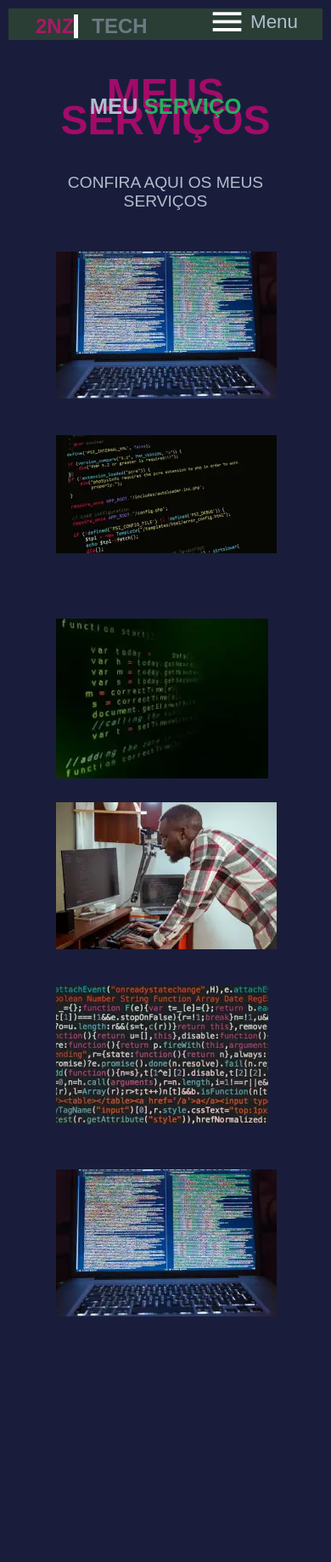
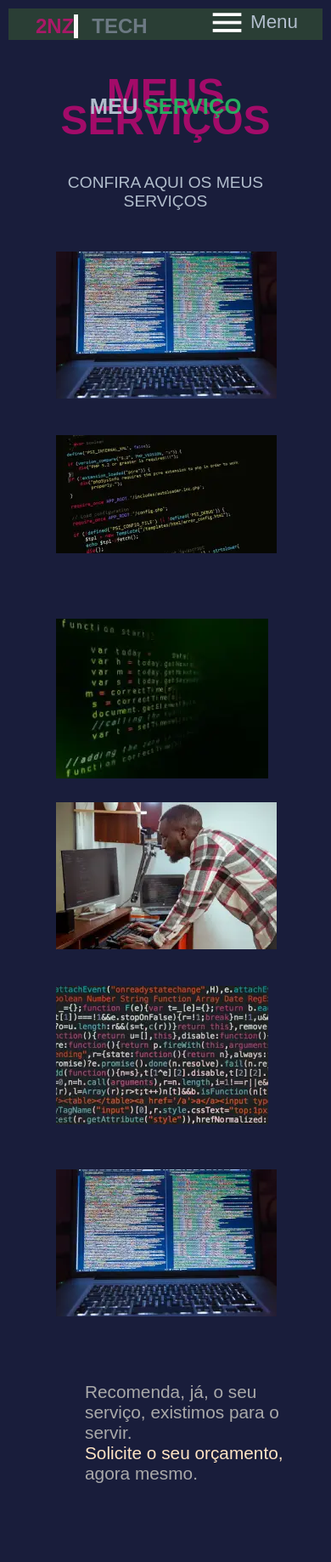
Before and after one commit to professorbaptista/flask_site, a Flask app: page /portfolio in a window 390 px wide. Shown: the whole page at 85% size. Before the commit the page ends 1549 px from the top, so only its background shows below. Run offline with Flask 3, Linux system fonts and the light colour scheme.

Commit message:
Inclusão do link para solicitar serviços

```diff
--- a/src/static/css/admin.css
+++ b/src/static/css/admin.css
@@ -27,8 +27,12 @@
             font-size: 1.8rem;
         }
 
+        h2{
+            font-size: 1.8rem;
+        }
+
         p{
-            font-size: 1.5rem;
+            font-size: 1.4rem;
         }
     }
 }
--- a/src/static/css/portfolio.css
+++ b/src/static/css/portfolio.css
@@ -39,7 +39,7 @@
     display: grid;
     grid-template-columns: repeat(3, 1fr);
     gap: 2rem;
-    margin: 1rem 0 0 5rem;
+    margin: 1rem 0 0 2rem;
     .portfolio-item{
       position: relative;
       border-radius: 15px;
@@ -110,6 +110,27 @@
     transform: scale(1);
   }
 
+  /* Soliccitar orçamento */
+  .recomenda{
+    width: 690px;
+    padding: 10px;
+    margin: 40px;
+    p{
+      font-size: 1.3rem;
+      color: darkgrey;
+
+      a{
+        color: #ffe4c4;
+        font-size: 1.3rem;
+
+        &:hover{
+          color: beige;
+          text-decoration: underline;
+        }
+      }
+    }
+  }
+
 
   @media screen and (max-width: 600px){
 
@@ -139,6 +160,26 @@
       margin: 1rem 0 0 1rem;
       gap: 1rem;
     }
+
+    /* Soliccitar orçamento */
+  .recomenda{
+    width: 100%;
+
+    p{
+      font-size: 1.3rem;
+      color: darkgrey;
+
+      a{
+        color: #ffe4c4;
+        font-size: 1.3rem;
+
+        &:hover{
+          color: beige;
+          text-decoration: underline;
+        }
+      }
+    }
+  }
   }
 
   @media screen and (min-width: 600px) and (max-width: 920px){
--- a/src/templates/portfolio.html
+++ b/src/templates/portfolio.html
@@ -59,18 +59,7 @@
          <div class="hover-item">
             <h3>Serviços</h3>
             <div class="icon">
-               <h2>Desenvolvimento sites estáticos e dinâmicos</h2>
-               <!-- <a class="icon" href="{{ url_for('index') }}">
-                  <spa style="color: bisque;"></spa>
-                  <img src="{{ url_for('static', filename='images/github.jpg' ) }}" alt="image">
-               </a> -->
-
-               <!-- <a class="icon" href="{{ url_for('static', filename='css/#') }}">
-                  <img src="{{ url_for('static', filename='images/whatsap.jpg' ) }}" alt="image">
-               </a>
-               <a class="icon" href="{{ url_for('static', filename='css/#') }}">
-                  <img src="{{ url_for('static', filename='images/facebook.png' ) }}" alt="image">
-               </a>  -->
+               <h2>Desenvolvimento sites estáticos, dinâmicos e page land</h2>
             </div>
          </div>
       </div>
@@ -135,7 +124,9 @@
          </div>
       </div>
    </div>
-
+    <div class="recomenda">
+      <p>Recomenda, já, o seu serviço, existimos para o servir. <a href="/contacts">Solicite o seu orçamento, </a>agora mesmo.</p>
+   </div>
 
 </section>
 
```
